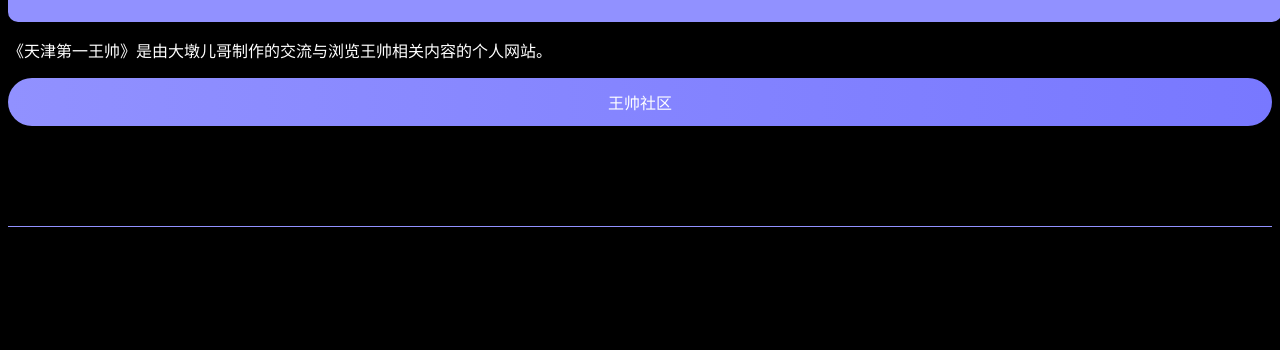
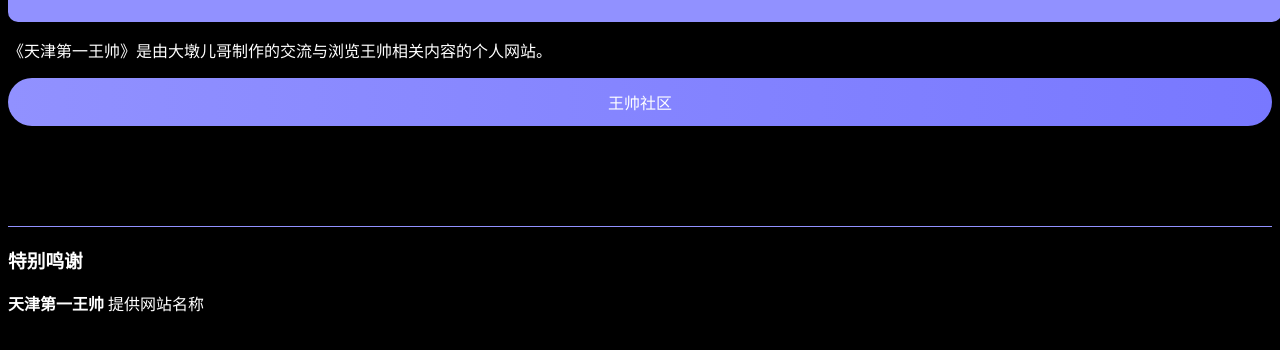
Before and after one commit to DaDunerGe/ws, a plain HTML site: page index.html in a window 1280 px wide. Shown: the part 200-550 px from the top of the page. Drawn offline with Linux system fonts and the light colour scheme.

Commit message:
Update index.html

```diff
--- a/index.html
+++ b/index.html
@@ -3,7 +3,7 @@
 <head>
     <meta charset="UTF-8">
     <meta name="viewport" content="width=device-width, initial-scale=1.0">
-<title>天津第一王帅网站</title>
+<title>天津第一王帅官方网站</title>
 <style>
     p { color: white; }
     .head {
@@ -73,6 +73,6 @@
 
 <a href="https://dadunerge.github.io/ws/talk.html"><button class="talk">王帅社区</button></a>
 
-<div class="bottom"><div class="line"></div></div>
+<div class="bottom"><div class="line"></div><div><h3 style="color: #ffffff;">特别鸣谢</h3><p><b>天津第一王帅</b>  提供网站名称</p></div></div>
 </body>
 </html>
```
